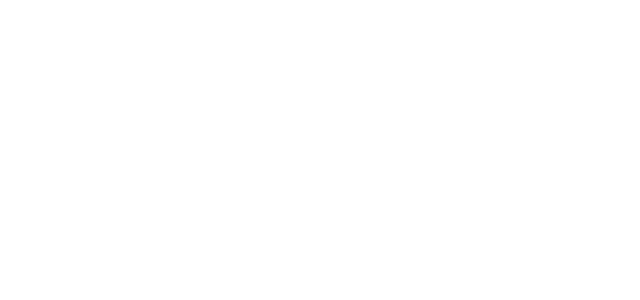
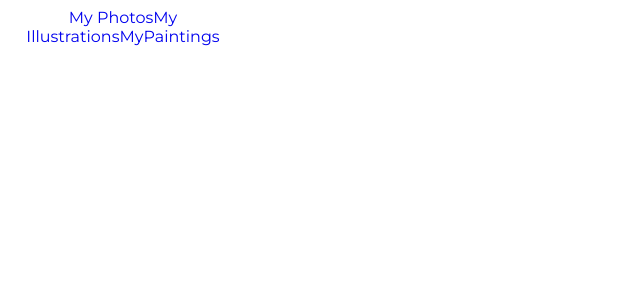
Before and after one commit to Kattis91/Functional-Components-Challenge, a React (Create React App) app in the folder my-app/: page / in a window 1280 px wide. Shown: the top 300 px of the page, without its empty margins (0-640 px from the left). Built offline with nearby package versions, Linux system fonts and the light colour scheme.

Commit message:
aAdCreate a functional component Sidebar

```diff
--- a/my-app/src/App.js
+++ b/my-app/src/App.js
@@ -1,9 +1,10 @@
 import css from './App.module.css';
+import Sidebar from './components/Sidebar';
 
 function App() {
   return (
     <div className={css.App}>
-      {/* Add your components here */}
+      <Sidebar />
     </div>
   );
 }
--- a/my-app/src/components/Sidebar.js
+++ b/my-app/src/components/Sidebar.js
@@ -0,0 +1,13 @@
+import React from "react";
+
+function Sidebar () {
+    return (
+        <div>
+            <a href="#">My Photos</a>
+            <a href="#">My Illustrations</a>
+            <a href="#">MyPaintings</a>
+        </div>
+    )
+}
+
+export default Sidebar
```
Also changed, not shown: 1 other file (tests, documents, lock files or other folders).
